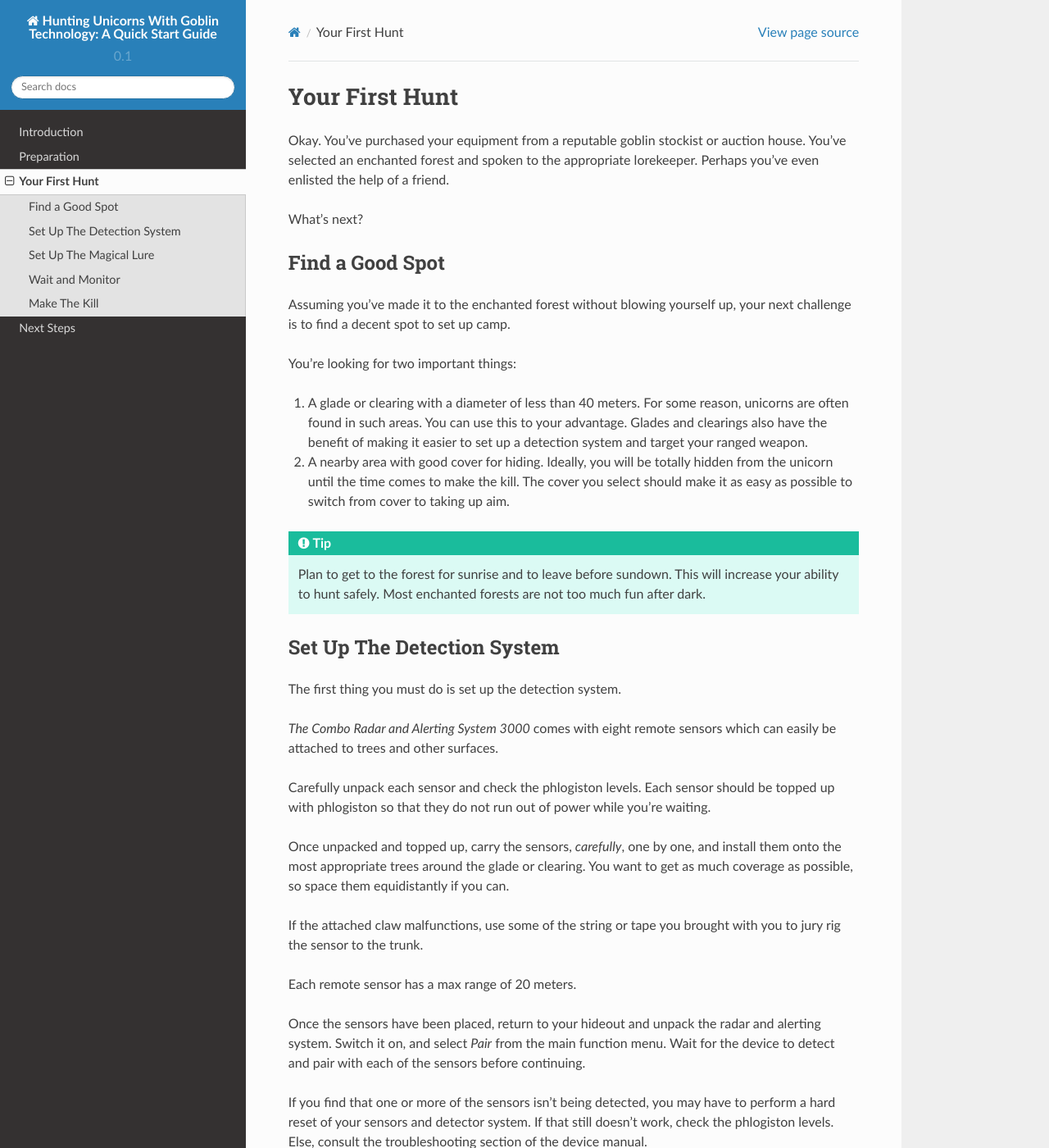
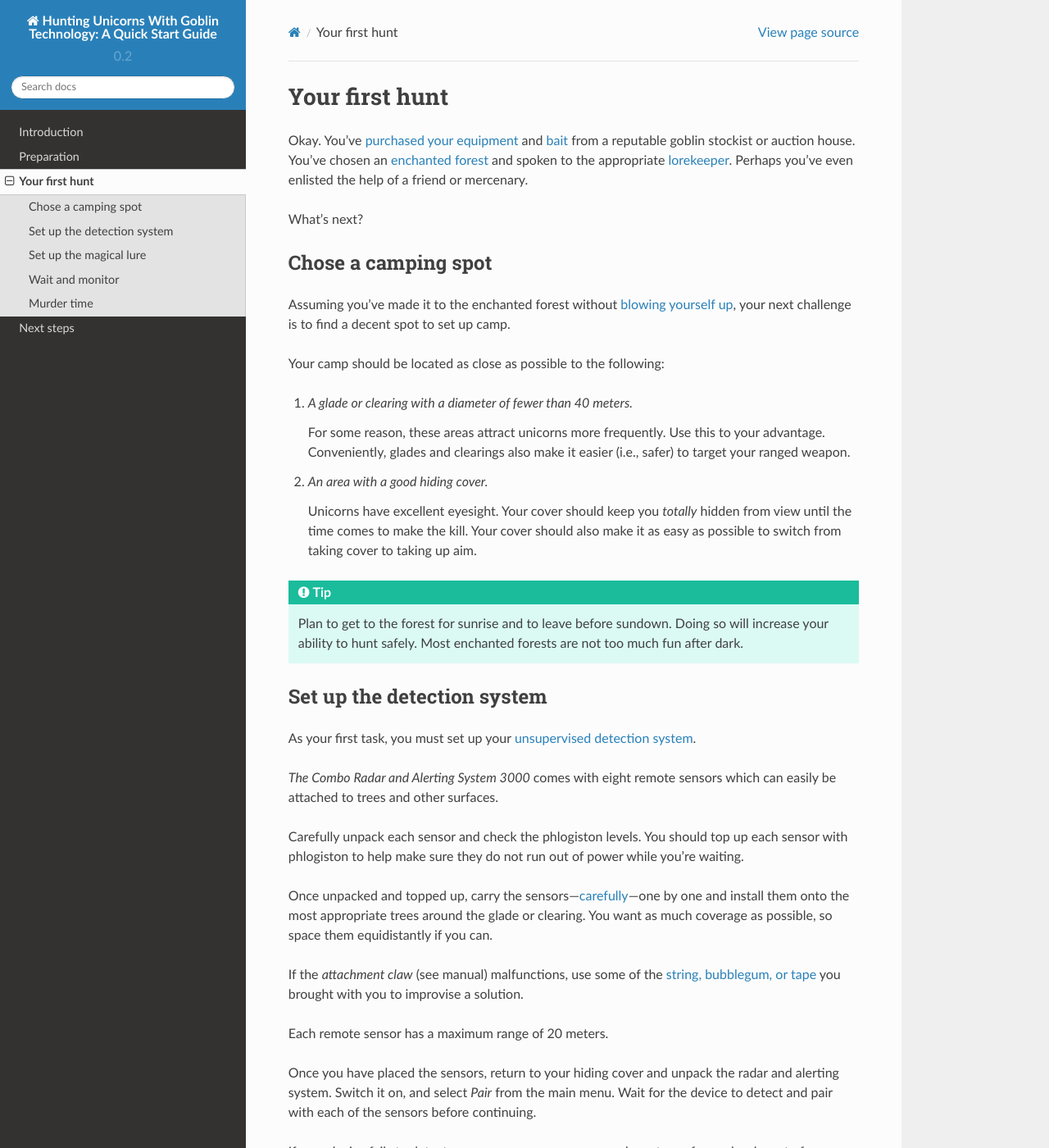
Before and after one commit to mechanomi/hunting-unicorns, a Sphinx documentation site: the page built from docs/your-first-hunt.rst, in a window 1280 px wide and 1400 px high. Shown: the whole window at 82% size. Built offline with Sphinx 7.4.7 and the Read the Docs theme 2.0.0, drawn with Linux system fonts in a browser that asks for light colours; some of the changed text lies outside the part shown.

Commit message:
Major revision for the quick start guide
Changes made:

- General improvements for grammar, clarity, and style

- Expanded or altered some sections for better world-building, mood, and
  stylistic similarities with technical tutorials

- Added RST labels to admonitions

- Added internal cross-references (to section headings and admonitions)

- Switched away from Title Case for headings (per [Practical Typography][1],
  parameter one)

- More humor (primarily, intensifying the use of dramatic tone)

- Version bumped to 0.2.0 in `conf.py`

[1]: https://practicaltypography.com/headings.html

```diff
--- a/docs/conf.py
+++ b/docs/conf.py
@@ -64,9 +64,9 @@
 # built documents.
 #
 # The short X.Y version.
-version = "0.1"
+version = "0.2"
 # The full version, including alpha/beta/rc tags.
-release = "0.1.1"
+release = "0.2.0"
 
 # The language for content autogenerated by Sphinx. Refer to documentation
 # for a list of supported languages.
--- a/docs/index.rst
+++ b/docs/index.rst
@@ -6,11 +6,11 @@
 
 .. image:: _static/img/unicorn-rocket.png
 
-Unicorn-derived items consistently fetch some of the highest prices you're likely to see for unprocessed animal goods at your local auction house. It's no wonder, then, that many enterprising hunters want to take advantage of this market situation.
+Unicorn-derived items consistently fetch some of the highest prices you’re likely to see for unprocessed animal goods at your local auction house. It’s no wonder, then, that many enterprising hunters seek to take advantage of this lucrative market opportunity.
 
-Unfortunately, unicorns are both difficult to find and difficult to catch. And many of the ways to approach this problem require advanced skills or high equipment costs, making the unicorn trade largely inaccessible to the casual hunter.
+Unfortunately, unicorns are both difficult to find and difficult to catch. And many of the ways to approach this problem require advanced skills or high equipment costs, making the unicorn trade mainly inaccessible to the casual hunter. Fortunately, however, there are some shortcuts you can take to make things easier.
 
-In this quick start guide, we're going to look at how (while often overlooked by humans) goblin technology can help. This is one of the easiest and cheapest approaches to unicorn hunting. Unfortunately, it is also one of the most dangerous.
+In this quick start guide, we show you how (while often overlooked by humans) goblin technology can help. Goblin technology is one of the easiest and cheapest approaches to unicorn hunting. However, it is also one of the most dangerous.
 
 .. rubric:: Table of contents
 
--- a/docs/preparation.rst
+++ b/docs/preparation.rst
@@ -4,92 +4,100 @@
 Preparation
 ===========
 
-Preparation is key if you want to ensure a successful hunting trip.
+Preparation is vital if you want to ensure a successful hunting trip.
 
 
 .. _prep-equipment:
 
-Equipment Acquisition
+Equipment acquisition
 =====================
 
-There are three basic pieces of equipment you'll need for hunting unicorns:
+There are three essential pieces of equipment you'll need for hunting unicorns:
 
 .. rst-class:: open
 
-1. Unicorns are solitary creatures, and distrusting of non-magical beings. Unless you are very lucky, a *magical lure* will be needed to attract one.
+1. Unicorns are solitary creatures and are distrusting of non-magical beings. Unless you are fortunate, you will need a *mechanical lure system* and some *magical lure* to attract one.
 
-2. You cannot camp near your lure, or the unicorn will likely notice you and not come close. And if you can see the unicorn, there's a good chance the unicorn can see you. For this reason, you will need some sort of *detection system*.
+2. You cannot camp near your lure, or the unicorn will likely notice you and keep its distance. Remember: If you can see the unicorn, there's a good chance the unicorn can see you. For this reason, you will need some sort of *unsupervised detection system*.
 
-3. Once a unicorn has been lured and detected, you can attempt to make the kill. Some sort of *long-range weapon* will be necessary for this.
+3. Once you have lured and detected a unicorn, you can attempt to make the kill. Some sort of *long-range weapon* will be necessary for this.
 
-We recommend:
+For the above three requirements, we recommend:
 
 - *Acme Magic Lure Pro™*
 - *The Combo Radar and Alerting System 3000*
 - *Goblin Rocket Launcher XXL*
 
-Feel free to make your own product selections according to availability and budget, but as previously mentioned: goblin-made technology is not known for its reliability, so you should at least check the reviews before purchasing.
+Feel free to make your product selections according to availability and budget. As previously mentioned: goblin-made technology is not known for its reliability, so be sure to check the reviews before purchasing.
 
-The rest of this guide will assume you're using the recommended products, but the instructions should be easy to adapt in case you're not.
+The rest of this guide will assume you're using the recommended products, but the instructions should work for most items.
 
-Also, don't forget to pack:
+.. _prep-equipment-pack:
 
-- Ammo (rockets or homing missiles)
-- A good supply of phlogiston to power your devices
-- Basic repair materials like string and tape
-- Containers for carrying unicorn parts
+.. TIP::
+
+   Don't forget to pack:
+
+   - Ammo (rockets or homing missiles)
+   - A good supply of phlogiston to power your devices
+   - Basic repair materials like string, bubblegum, and tape
+   - Containers for carrying unicorn parts
 
 
 .. _prep-bait:
 
-Magical Bait
+Magical bait
 ============
 
-.. sidebar:: What To Look For
+.. sidebar:: Ethical considerations
 
    .. image:: _static/img/bunny-rabbit.png
 
-   It's okay to extract the magic and life energy from these animals, because they don't have feelings.
+   Some people argue it's morally okay to extract the magical life energy from animals like this because they don't have any feelings.
 
-Technological lure systems require *magical bait*.
+Mechanical lure systems, like the *Acme Magic Lure Pro™*, require *magical bait*.
 
-The basic principle is simple. The machine extracts and amplifies any of the bait's magical energy and radiates it into the surroundings. Because magical creatures are attracted to sources of magic similar to their own, you can effectively lure any magical creature with a lesser, easier to catch, magical creature of the same type.
+The basic principle is as follows: The machine extracts and amplifies any of the bait's magical energy and radiates it into the surroundings. Because magical creatures are attracted to sources of magic similar to their own, you can effectively lure any magical creature with a lesser, easier-to-catch magical creature of the same type.
 
-For our purposes, we're interested in:
+For unicorns, you can use any of the following:
 
-- Bunny rabbits
+- Bunny rabbits (the fluffier, the better)
 - Butterflies
 - Fairies and other forest sprites
 - Fawns
 
-All four can be caught by hand or bought pre-prepared.
+You can catch all four by hand or buy them pre-prepared.
 
 Catching the first three in-situ is easy enough. Be sure to bring a rabbit trap, a net, and a few glass jars with you.
 
-Fawns are trickier to catch, and it is recommended instead that you purchase fawn flanks at your local auction house or trading post.
+Fawns are trickier to catch, and we recommend instead that you purchase fawn flanks at your local auction house or trading post.
 
-Freshly caught bait is preferable because it still retains most of its magic, making it much more effective. But it's usually a good idea to bring some pre-prepared bait, in case you have difficulties catching bait on the day.
+Freshly caught bait is preferable because it still retains most of its magic, making it much more effective. However, it's usually a good idea to bring some pre-prepared bait, just in case you have difficulties catching bait on the day.
+
+.. _prep-bait-buying:
 
 .. NOTE::
 
-   If you're buying pre-prepared bunny rabbits, butterflies, or fawn flanks, be sure to buy the magical variety (i.e. sourced from an enchanted forest).
+   If you're buying pre-prepared bunny rabbits, butterflies, or fawn flanks, be sure to buy the magical variety (i.e., hand-sourced from an enchanted forest).
 
 
 .. _prep-location:
 
-Location Selection
+Location selection
 ==================
 
-Unicorns typically inhabit enchanted forests. There should be one or more enchanted forests in your area. Check your local map for more information.
+Unicorns typically inhabit *enchanted forests*. There may be one or more enchanted forests in your area. Check your adventurer's map for more information.
 
-Some considerations:
+Some important considerations:
 
 .. rst-class:: open
 
-- Goblin technology is prone to exploding unpredictably, especially when jostled. Lessen the chance of loss of life by choosing the easiest route (e.g. using paved roads) and try to keep your journey time as short as possible.
+- As mentioned previously, Goblin technology is :ref:`prone to exploding <intro-goblin-explosives>`, especially when jostled. Lessen the chance of loss of life by choosing the most accessible route (e.g., using paved roads) and trying to keep your journey time as short as possible.
 
-- Size is always a trade-off. The smallest enchanted forests are the safest, but also present the least opportunities for catching unicorns. The largest forests prove better hunting grounds, but often attract the most dangerous beasts and most powerful, malevolent magic.
+- Size is always a trade-off. The smallest enchanted forests are the safest but also present the least opportunities for catching unicorns. The most extensive forests prove better hunting grounds but often attract the most dangerous beasts and most powerful, malevolent magic.
 
-.. TIP::
+.. _prep-location-lorekeeper:
 
-   Don't rely on the gossip in your local tavern. Check with your local lorekeeper before selecting a forest. This will cost a small fee, but the peace of mind is worth it knowing for sure what sorts of beasts and magic await you.
+.. CAUTION::
+
+   Don't rely on the gossip in your local tavern. Check with your local lorekeeper before selecting a forest. Consulting a lorekeeper may cost a small amount of gold, but for many, the peace of mind is worth it, knowing for sure what sort of adventure awaits you.
--- a/docs/your-first-hunt.rst
+++ b/docs/your-first-hunt.rst
@@ -1,109 +1,123 @@
 .. _first-hunt:
 
 ===============
-Your First Hunt
+Your first hunt
 ===============
 
-Okay. You've purchased your equipment from a reputable goblin stockist or auction house. You've selected an enchanted forest and spoken to the appropriate lorekeeper. Perhaps you've even enlisted the help of a friend.
+Okay. You've :ref:`purchased your equipment <prep-equipment>` and :ref:`bait <prep-bait>` from a reputable goblin stockist or auction house. You've chosen an :ref:`enchanted forest <prep-location>` and spoken to the appropriate :ref:`lorekeeper <prep-location-lorekeeper>`. Perhaps you've even enlisted the help of a friend or mercenary.
 
 What's next?
 
 
-.. _first-hunt-spot:
+.. _first-hunt-camp:
 
-Find a Good Spot
-================
+Chose a camping spot
+====================
 
-Assuming you've made it to the enchanted forest without blowing yourself up, your next challenge is to find a decent spot to set up camp.
+Assuming you've made it to the enchanted forest without :ref:`blowing yourself up <intro-goblin-explosives>`, your next challenge is to find a decent spot to set up camp.
 
-You're looking for two important things:
+Your camp should be located as close as possible to the following:
 
 .. rst-class:: open
 
-1. A glade or clearing with a diameter of less than 40 meters. For some reason, unicorns are often found in such areas. You can use this to your advantage. Glades and clearings also have the benefit of making it easier to set up a detection system and target your ranged weapon.
+1. *A glade or clearing with a diameter of fewer than 40 meters.*
 
-2. A nearby area with good cover for hiding. Ideally, you will be totally hidden from the unicorn until the time comes to make the kill. The cover you select should make it as easy as possible to switch from cover to taking up aim.
+   For some reason, these areas attract unicorns more frequently. Use this to your advantage. Conveniently, glades and clearings also make it easier (i.e., safer) to target your ranged weapon.
+
+2. *An area with a good hiding cover.*
+
+   Unicorns have excellent eyesight. Your cover should keep you *totally* hidden from view until the time comes to make the kill. Your cover should also make it as easy as possible to switch from taking cover to taking up aim.
+
+.. _first-hunt-camp-daytime:
 
 .. TIP::
 
-   Plan to get to the forest for sunrise and to leave before sundown. This will increase your ability to hunt safely. Most enchanted forests are not too much fun after dark.
+   Plan to get to the forest for sunrise and to leave before sundown. Doing so will increase your ability to hunt safely. Most enchanted forests are not too much fun after dark.
 
 
 .. _first-hunt-detection-system:
 
-Set Up The Detection System
+Set up the detection system
 ===========================
 
-The first thing you must do is set up the detection system.
+As your first task, you must set up your :ref:`unsupervised detection system <prep-equipment>`.
 
 *The Combo Radar and Alerting System 3000* comes with eight remote sensors which can easily be attached to trees and other surfaces.
 
-Carefully unpack each sensor and check the phlogiston levels. Each sensor should be topped up with phlogiston so that they do not run out of power while you're waiting.
+Carefully unpack each sensor and check the phlogiston levels. You should top up each sensor with phlogiston to help make sure they do not run out of power while you're waiting.
 
-Once unpacked and topped up, carry the sensors, *carefully*, one by one, and install them onto the most appropriate trees around the glade or clearing. You want to get as much coverage as possible, so space them equidistantly if you can.
+Once unpacked and topped up, carry the sensors—:ref:`carefully <intro-goblin-explosives>`—one by one and install them onto the most appropriate trees around the glade or clearing. You want as much coverage as possible, so space them equidistantly if you can.
 
-If the attached claw malfunctions, use some of the string or tape you brought with you to jury rig the sensor to the trunk.
+If the *attachment claw* (see manual) malfunctions, use some of the :ref:`string, bubblegum, or tape <prep-equipment-pack>` you brought with you to improvise a solution.
 
-Each remote sensor has a max range of 20 meters.
+Each remote sensor has a maximum range of 20 meters.
 
-Once the sensors have been placed, return to your hideout and unpack the radar and alerting system. Switch it on, and select *Pair* from the main function menu. Wait for the device to detect and pair with each of the sensors before continuing.
+Once you have placed the sensors, return to your hiding cover and unpack the radar and alerting system. Switch it on, and select *Pair* from the main menu. Wait for the device to detect and pair with each of the sensors before continuing.
 
-If you find that one or more of the sensors isn't being detected, you may have to perform a hard reset of your sensors and detector system. If that still doesn't work, check the phlogiston levels. Else, consult the troubleshooting section of the device manual.
+If your device fails to detect one or more sensors, you may have to perform a hard reset of your sensors and the detector system. Consult the *Troubleshooting* section of your device manual for more help.
 
 
 .. _first-hunt-lure:
 
-Set Up The Magical Lure
+Set up the magical lure
 =======================
 
-Now we've set up our detection system, we can set up the magical lure.
+With the unsupervised detection system set up, you can set up the :ref:`magical lure system <prep-bait>`.
 
-Return to the glade or clearing and, once again, *carefully*, place the Acme Magic Lure Pro™ down in the centre. Check the phlogiston levels, and top up if necessary.
+Return to the glade or clearing and, once again—:ref:`carefully <intro-goblin-explosives>`—place the *Acme Magic Lure Pro™* down on the ground. As before, check the phlogiston levels, and top up if necessary.
 
-Switch the machine on and check the status light. If everything is working correctly, the light should be green.
+Switch the machine to *On* using the rotary dial and check the status light on the side. If everything is working correctly, the light should be :ref:`green <first-hunt-lure-light>`.
 
 Select your magical bait and place it in the transparent vessel located at the top of the machine.
 
+.. _first-hunt-lure-bestiary:
+
 .. DANGER::
 
-   You must only use bait that is appropriate for unicorns. Night spores, for instance, are easily mistakable for forest sprites, but attract shadow prowlers instead of unicorns. If you doubt your identification skills, be sure to bring a portable bestiary with you.
+   You must only use bait that is appropriate for unicorns. Night spores, for instance, are easily mistakable for forest sprites but attract shadow prowlers instead of unicorns. If you doubt your identification skills, be sure to bring a portable bestiary with you.
 
-Close the vessel lid and make sure the bait is secured, then switch the machine from *On* to *Active* using the rotary dial on the side. The light should start flashing blue. That means the machine is working and the magical lure is active.
+Ensure the bait is secured, close the vessel lid, and switch the machine from *On* to *Active*.
+
+After a short delay, the status light should start :ref:`flashing blue <first-hunt-lure-light>`, signaling the successful start to the process of extracting the magical life energy from the (currently) living (and possibly sentient) creature trapped inside.
 
 You can now return to your hideout.
 
+.. _first-hunt-lure-light:
+
 .. WARNING::
 
-   If at any point the light on magical lure displays an unexpected colour, immediately consult the troubleshooting section of the device manual.
+   If the status light on your lure displays an unexpected color at any point, consult the troubleshooting section of the device manual *immediately*.
 
 
 .. _first-hunt-wait:
 
-Wait and Monitor
+Wait and monitor
 ================
 
-You're back in your hideout, the magical lure is running, and your sensors are on, paired, and feeding data to your detection system.
+You're back in your hideout, the magical lure system is running, and your sensors are on, paired, and feeding data to your unsupervised detection system.
 
-Unpack your *Goblin Rocket Launcher XXL*, clean it *very carefully*, check the phlogiston levels, and load up one rocket. Then place the launcher somewhere handy.
+Now, unpack the *Goblin Rocket Launcher XXL*, clean it :ref:`very carefully <intro-goblin-explosives>`, check the phlogiston levels, and load it with a single rocket.
 
-Put the headphones on that came with your detection system, and wait.
+Pace the rocket launcher somewhere handy. Then, get comfortable, put the headphones on that came with your unsupervised detection system, and wait.
 
-If anything steps into the glade or clearing, you should hear a soft ping. Check the monitor. The display should tell you more about what has been detected. Expect most of the pings to be uninteresting animals.
+If anything steps into the glade or clearing, you should hear a soft ping. Check the detection monitor. The graphical display should tell you more about what the system has detected. Expect most of the pings to be uninteresting animals.
 
 If and when a unicorn does eventually appear, be prepared to strike swiftly. Unicorns are perceptive, nervous, and extremely fast.
 
 
-.. _first-hunt-kill:
+.. _first-hunt-murder:
 
-Make The Kill
-=============
+Murder time
+===========
 
 Okay, you've detected a unicorn.
 
 This bit's easy.
 
-Grab the rocket launcher, point it at the unicorn, and fire.
+Grab the rocket launcher, point it at the thing you want to die, and press the *murder button* (also known as a "trigger").
+
+.. _first-hunt-murder-aim:
 
 .. TIP::
 
-   If your aim isn't so good, try homing missiles.
+   If your aim is poor, try homing missiles.
```
Also changed, not shown: docs/introduction.rst (+20 -12 lines), docs/next-steps.rst (+12 -8 lines).
